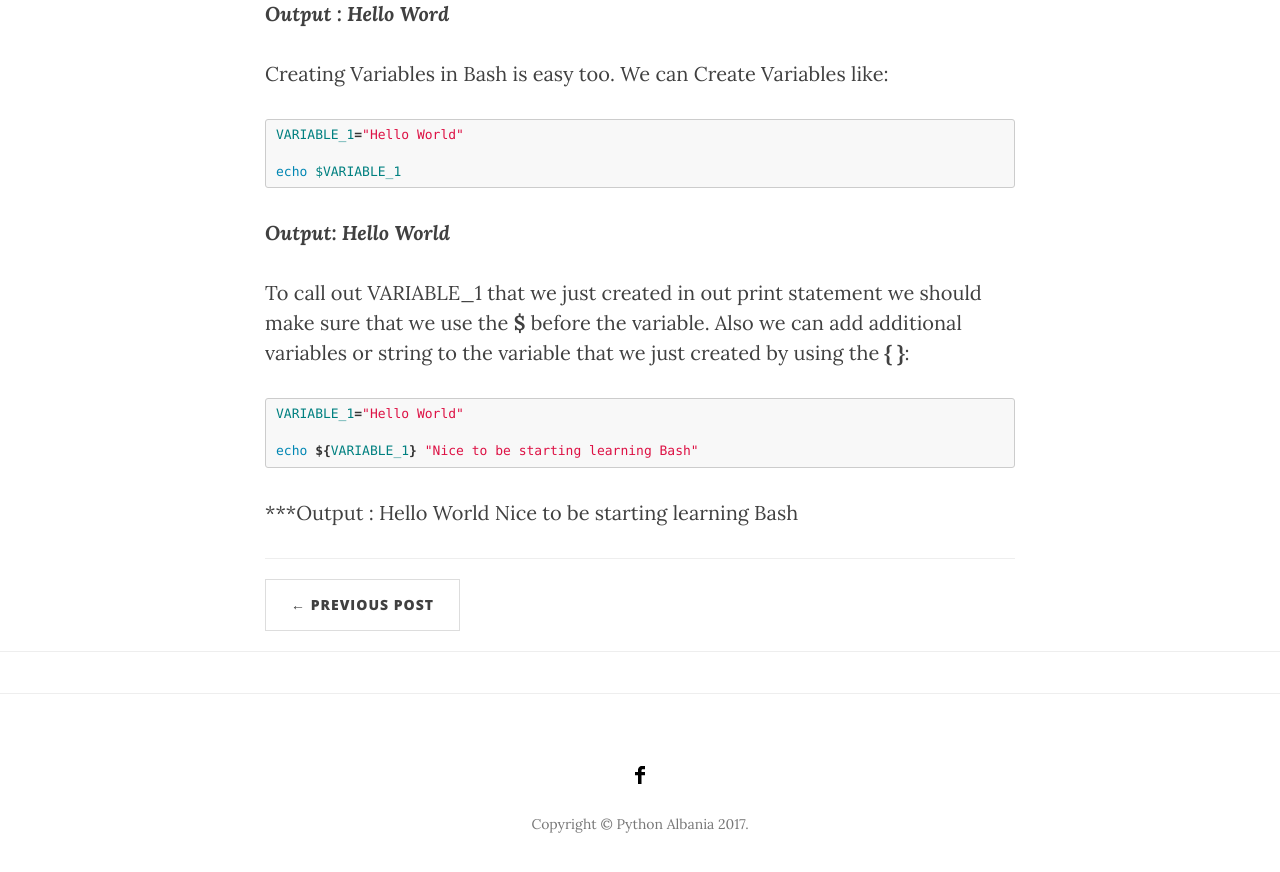
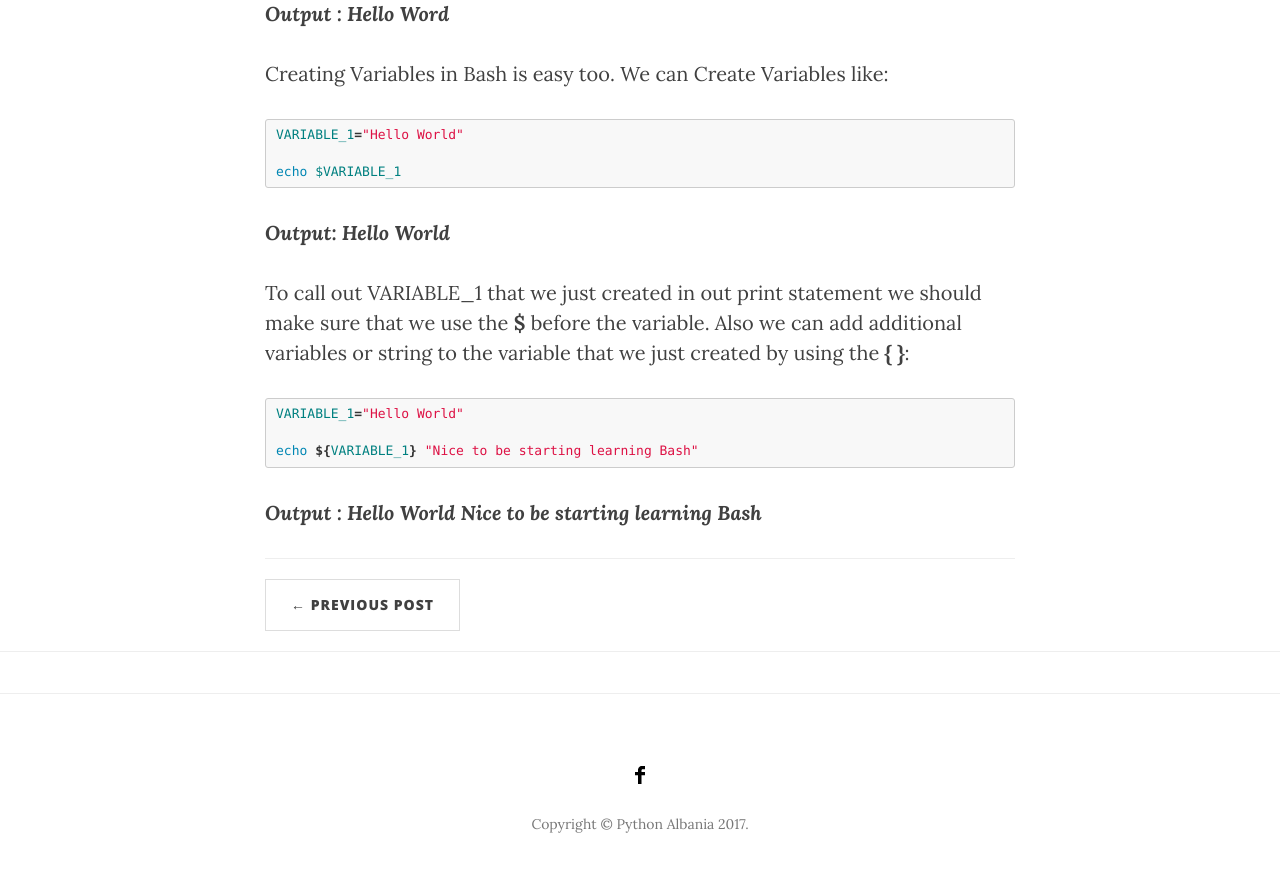
Before and after one commit to Python-Albania/Python-Albania.github.io, a Jekyll site: the page built from _posts/2017-1-22-Bash.markdown, in a window 1280 px wide and 900 px high, scrolled down 1930 px. Shown: the top 872 px of the window. Built offline with Jekyll 4.4.1, drawn with Linux system fonts in a browser that asks for light colours; nearby versions of some CDN libraries; comment, search, counter and statistics services are not loaded.

```diff
--- a/_posts/2017-1-22-Bash.markdown
+++ b/_posts/2017-1-22-Bash.markdown
@@ -94,4 +94,4 @@ echo ${VARIABLE_1} "Nice to be starting learning Bash"
 {% endhighlight %}
 
 
-***Output : Hello World Nice to be starting learning Bash
+***Output : Hello World Nice to be starting learning Bash***
```
